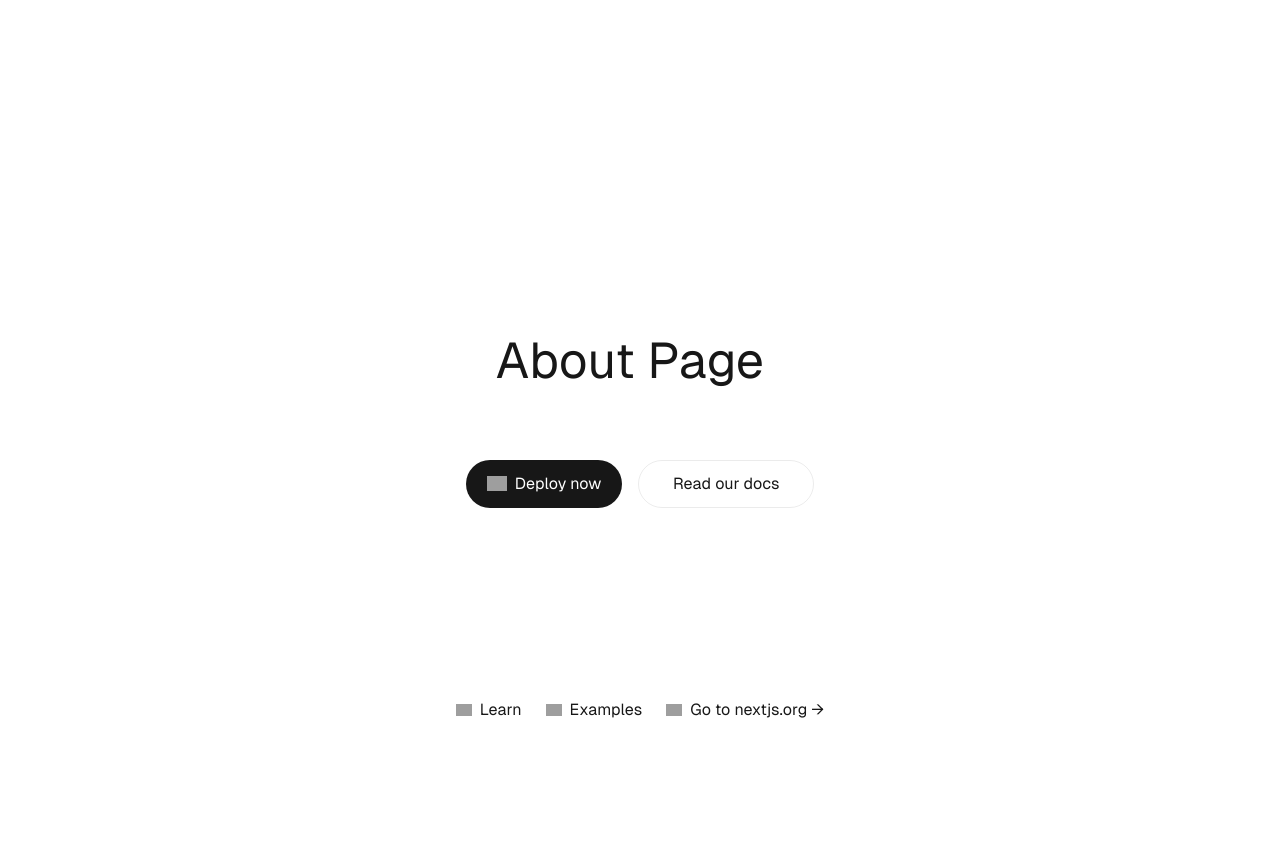
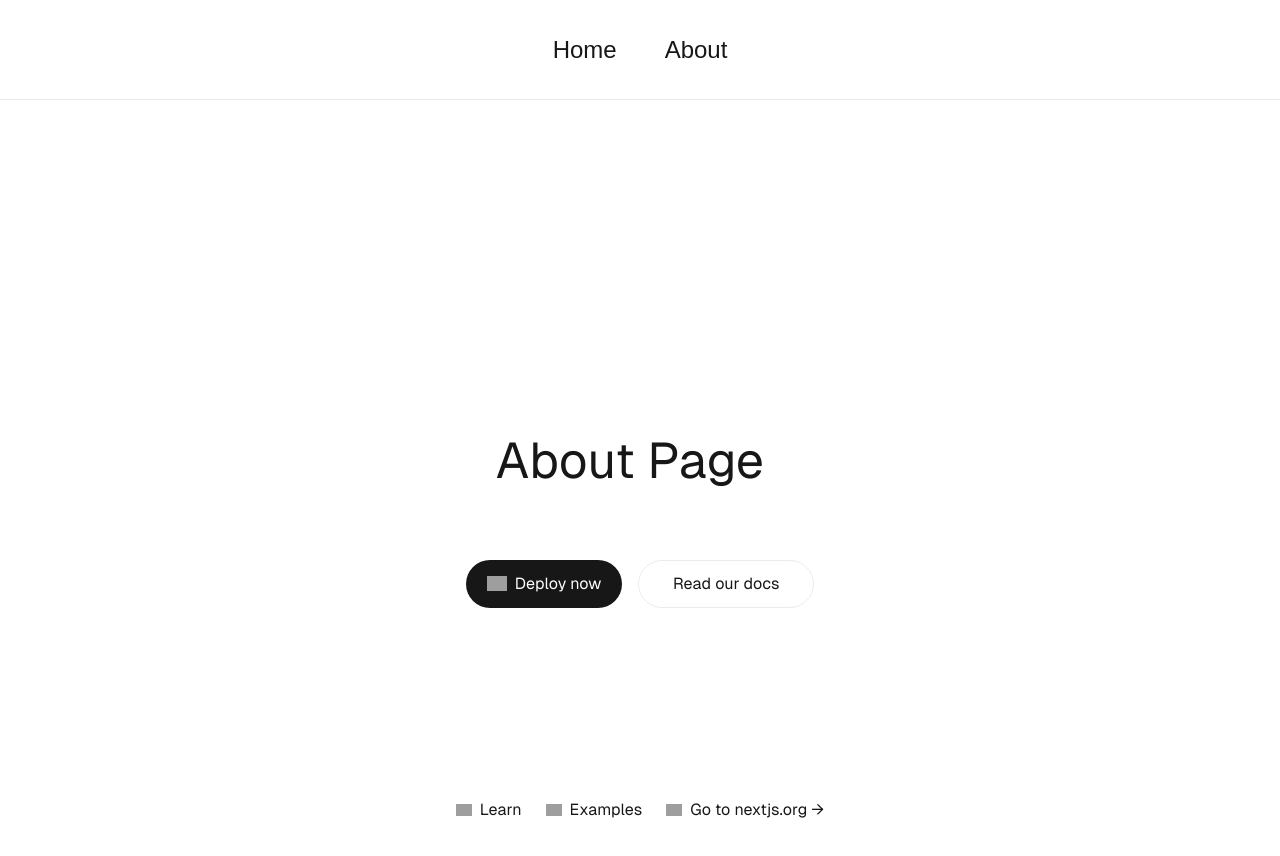
Before and after one commit to ojizou003/study-react, a Next.js app: page /about in a window 1280 px wide. Shown: the top 856 px of the page. Before the commit the page ends 800 px from the top, so only its background shows below. Built offline with nearby package versions, Linux system fonts and the light colour scheme; grey boxes are pictures that could not be loaded.

Commit message:
✨ ヘッダーの追加(Linkコンポーネント)

```diff
--- a/app/about/page.js
+++ b/app/about/page.js
@@ -1,9 +1,12 @@
-import {Footer} from '../components/footer'
+import {Header} from '../components/header'
 import {Headline} from '../components/headline'
 import {Links} from '../components/links'
+import {Footer} from '../components/footer'
 
 export default function About() {
   return (
+    <body>
+      <Header />
       <div className="grid grid-rows-[20px_1fr_20px] items-center justify-items-center min-h-screen p-8 pb-20 gap-16 sm:p-20 font-[family-name:var(--font-geist-sans)]">
         <main className="flex flex-col gap-8 row-start-2 items-center sm:items-start">
           <Headline page='About' />
@@ -11,5 +14,6 @@ export default function About() {
         </main>
         <Footer />
       </div>
+    </body>
   );
 }
--- /dev/null
+++ b/app/components/header.js
@@ -0,0 +1,14 @@
+import Link from 'next/link'
+
+export function Header() {
+  return (
+      <header>
+        <Link href="/">
+            <span className='menu'>Home</span>
+        </Link>
+        <Link href="/about">
+            <span className='menu'>About</span>
+        </Link>
+      </header>
+  );
+}
--- a/app/globals.css
+++ b/app/globals.css
@@ -20,6 +20,26 @@ body {
   font-family: Arial, Helvetica, sans-serif;
 }
 
+header {
+  width: 100%;
+  height: 100px;
+  border-bottom: 1px solid #eaeaea;
+  display: flex;
+  justify-content: center;
+  align-items: center;
+}
+
+.menu {
+  padding: 8px 24px;
+  font-size: 1.5rem;
+}
+
+.menu:hover,
+.menu:focus,
+.menu:active {
+  color:#8c9eb3;
+}
+
 @layer utilities {
   .text-balance {
     text-wrap: balance;
--- a/app/page.js
+++ b/app/page.js
@@ -1,9 +1,12 @@
-import {Footer} from './components/footer';
+import {Header} from './components/header';
 import {Headline} from './components/headline';
 import {Links} from './components/links';
+import {Footer} from './components/footer';
 
 export default function Home() {
   return (
+    <body>
+      <Header />
       <div className="grid grid-rows-[20px_1fr_20px] items-center justify-items-center min-h-screen p-8 pb-20 gap-16 sm:p-20 font-[family-name:var(--font-geist-sans)]">
         <main className="flex flex-col gap-8 row-start-2 items-center sm:items-start">
           <Headline page='Home' />
@@ -11,5 +14,6 @@ export default function Home() {
         </main>
         <Footer />
       </div>
+    </body>
   );
 }
```
